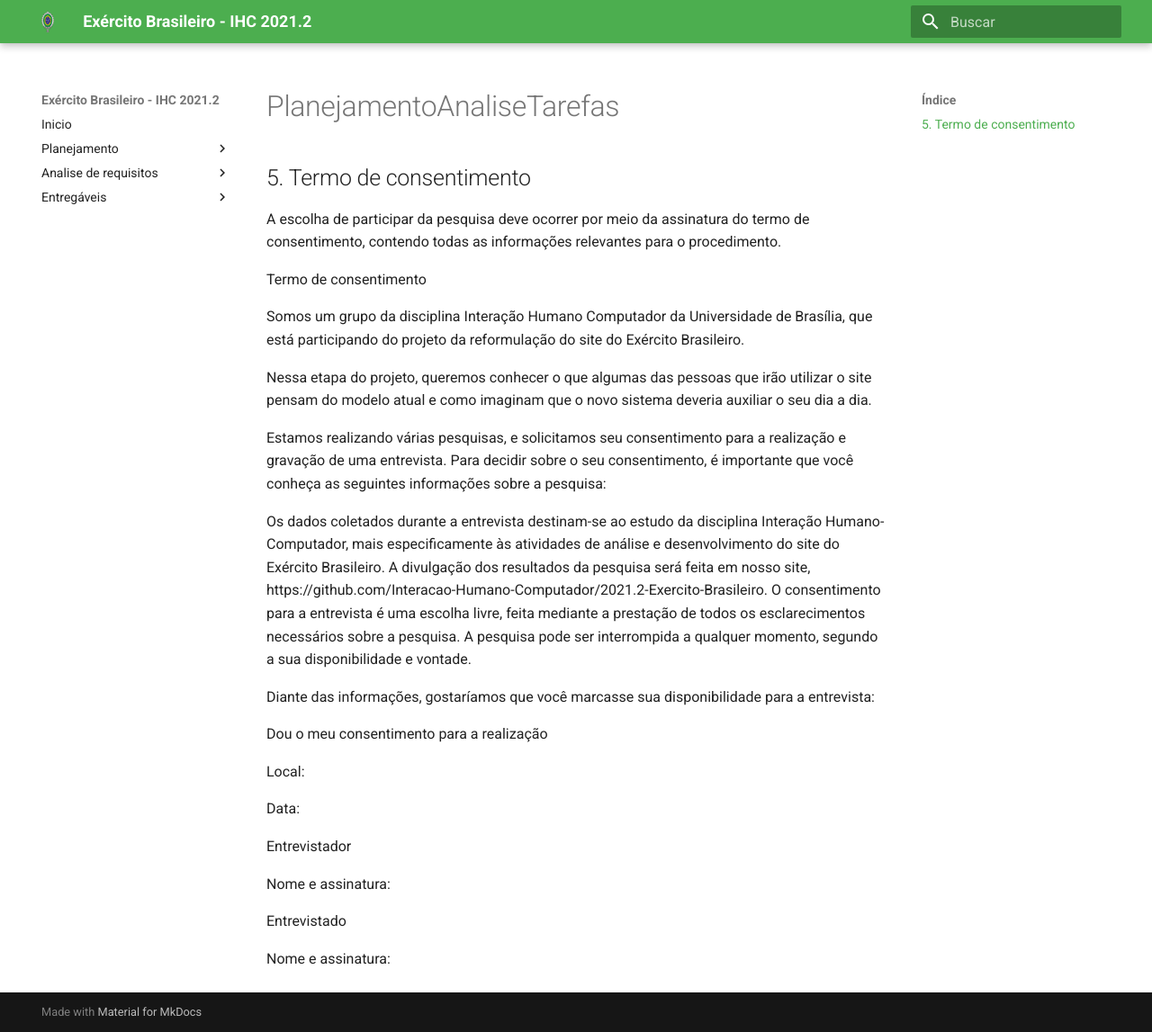
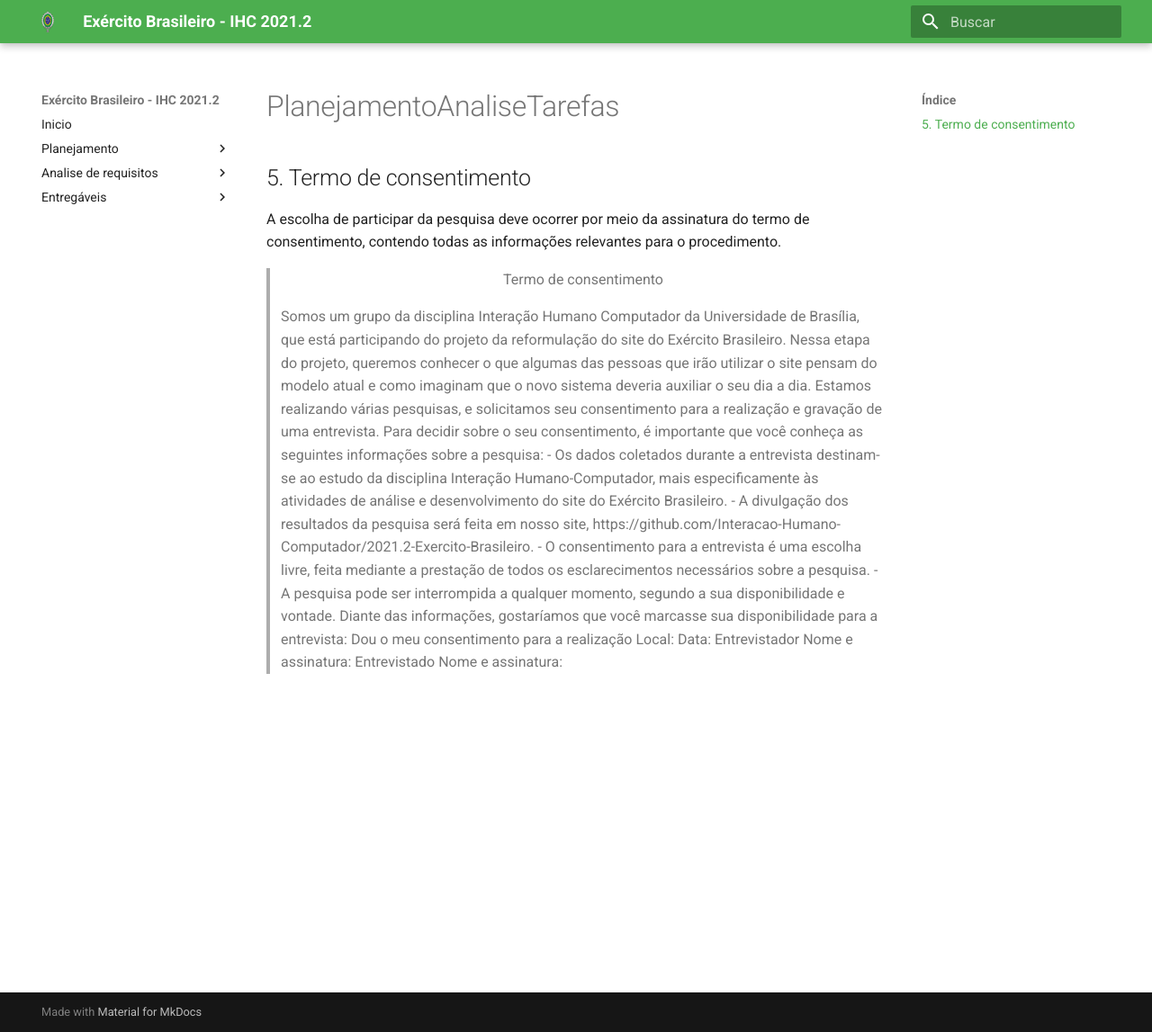
Before and after one commit to heitormsb/2021.2-Exercito-Brasileiro, an MkDocs documentation site: the page built from docs/Design, Avaliação e Desenvolvimento/PlanejamentoAnaliseTarefas.md, in a window 1280 px wide and 1147 px high. Shown: the whole window at 90% size. Built offline with MkDocs 1.6.1 and Material for MkDocs 9.7.7, drawn with Linux system fonts in a browser that asks for light colours.

Commit message:
Update PlanejamentoAnaliseTarefas.md

```diff
--- a/docs/Design, Avaliação e Desenvolvimento/PlanejamentoAnaliseTarefas.md
+++ b/docs/Design, Avaliação e Desenvolvimento/PlanejamentoAnaliseTarefas.md
@@ -5,10 +5,8 @@
 
 
 
-Termo de consentimento
-
-
-
+<blockquote>
+<p align="center"> Termo de consentimento <p>
 
 Somos um grupo da disciplina Interação Humano Computador da Universidade de Brasília, que está participando do projeto da reformulação do site do Exército Brasileiro.
 
@@ -17,32 +15,25 @@
 
 Estamos realizando várias pesquisas, e solicitamos seu consentimento para a realização e gravação de uma entrevista. Para decidir sobre o seu consentimento, é importante que você conheça as seguintes informações sobre a pesquisa:
 
-Os dados coletados durante a entrevista destinam-se ao estudo da disciplina Interação Humano-Computador, mais especificamente às atividades de análise e desenvolvimento do site do Exército Brasileiro.
-A divulgação dos resultados da pesquisa será feita em nosso site, https://github.com/Interacao-Humano-Computador/2021.2-Exercito-Brasileiro.
-O consentimento para a entrevista é uma escolha livre, feita mediante a prestação de todos os esclarecimentos necessários sobre a pesquisa.
-A pesquisa pode ser interrompida a qualquer momento, segundo a sua disponibilidade e vontade.
+- Os dados coletados durante a entrevista destinam-se ao estudo da disciplina Interação Humano-Computador, mais especificamente às atividades de análise e desenvolvimento do site do Exército Brasileiro.
+- A divulgação dos resultados da pesquisa será feita em nosso site, https://github.com/Interacao-Humano-Computador/2021.2-Exercito-Brasileiro.
+- O consentimento para a entrevista é uma escolha livre, feita mediante a prestação de todos os esclarecimentos necessários sobre a pesquisa.
+- A pesquisa pode ser interrompida a qualquer momento, segundo a sua disponibilidade e vontade.
 
 
 Diante das informações, gostaríamos que você marcasse sua disponibilidade para a entrevista:
 
-
-
-
 Dou o meu consentimento para a realização
 
-
-
 Local:
-
 
 Data:
 
 Entrevistador
 
-
 Nome e assinatura:
 
 Entrevistado
 
-
 Nome e assinatura:
+</blockquote>
```
